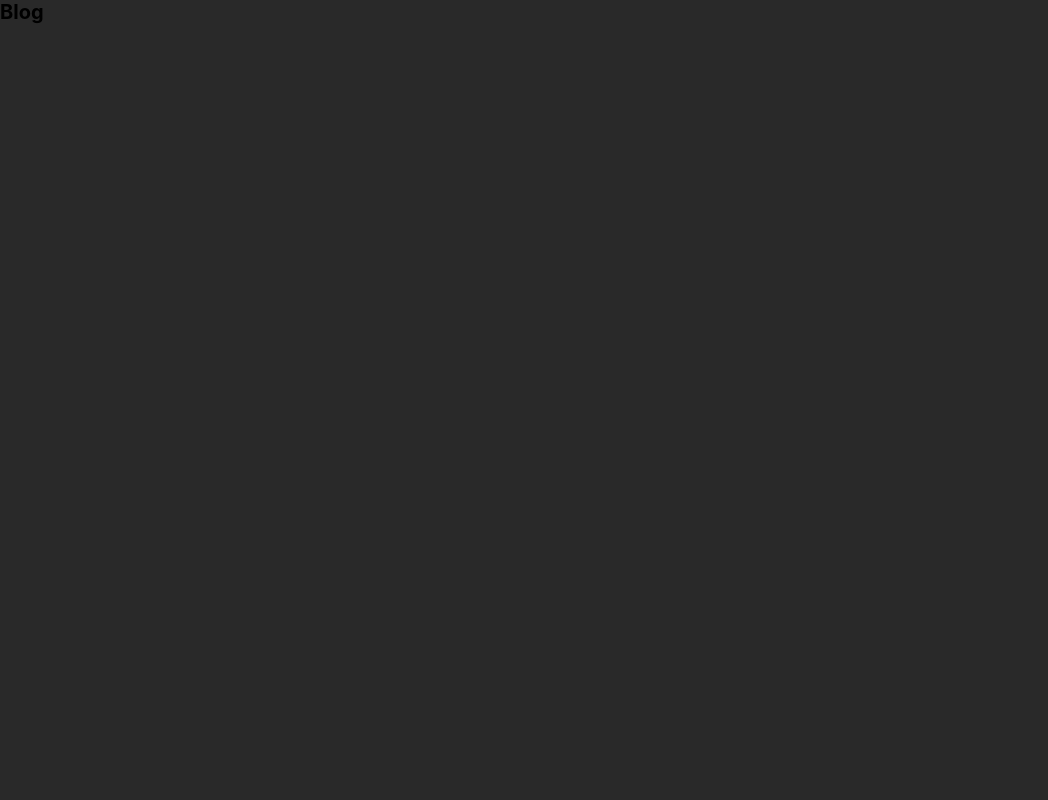
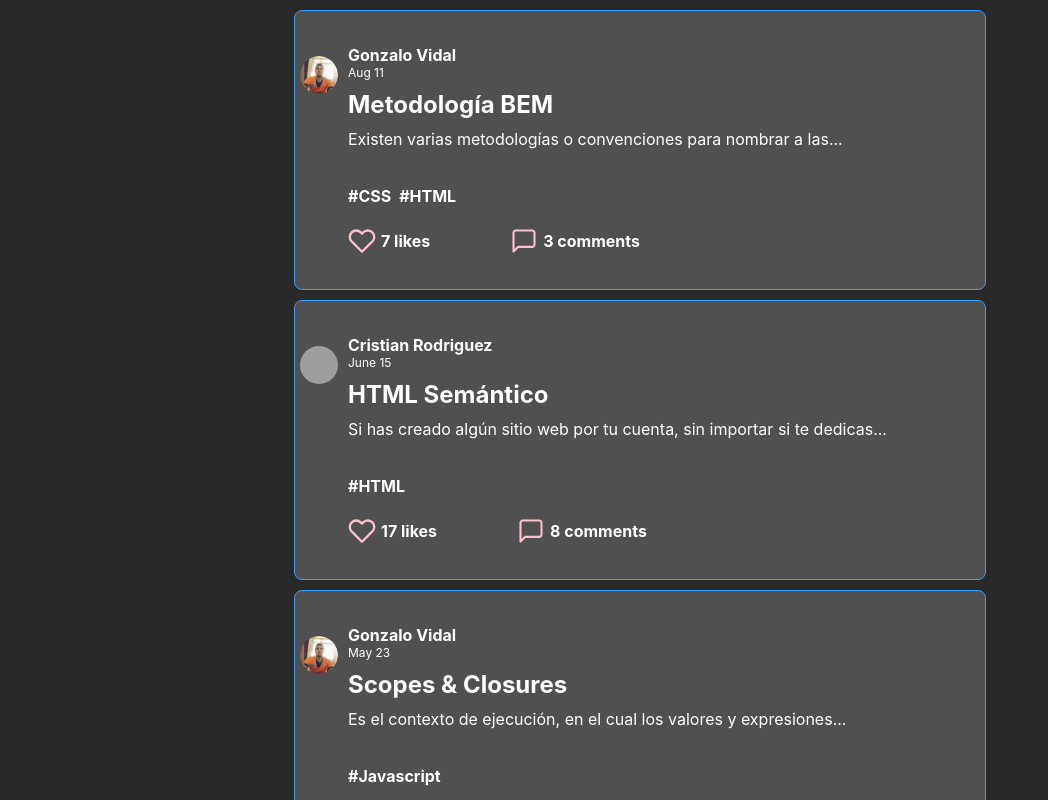
Before and after one commit to bit-hug-learning/blog, a Next.js app: page /blog in a window 1280 px wide. Shown: the top 800 px of the page, without its empty margins (0-1048 px from the left). Built offline with nearby package versions, Linux system fonts and the light colour scheme; grey boxes are pictures that could not be loaded.

Commit message:
Add more styles to the component

```diff
--- a/components/Post/index.js
+++ b/components/Post/index.js
@@ -1,22 +1,22 @@
 import React from 'react';
 import PostContainer from 'components/Post/styles';
+
 
 function Post(props) {
   return(
     <PostContainer>
     <article className="post">
-      <img className="post__image" src={props.image} alt="avatar" />
+      <a href="">
+        <img className="post__image" src={props.image} alt="avatar" width="38" height="38"/>
+      </a>
       <section className="post__body">
-        <p className="post__autor">{props.autor}</p>
+        <a href="" className="post__autor">{props.autor}</a>
         <p className="post__date">{props.date}</p>
-        <h2 className="post__title">{props.title}</h2>
+        <h2 className="post__title"><a href="">{props.title}</a></h2>
         <p className="post__copy">{props.copy}
         </p>
         <div className="post__hashtags-container">
-          {/* Estos datos salen con un map a un arreglo: */}
-
           {props.hashtags.map(hash => <p className="post__hashtag">{hash}</p>)}
-          {/* <p className="post__hashtag">#HTML</p> */}
         </div>
 
         <section className="post__cta">
--- a/components/Post/styles.js
+++ b/components/Post/styles.js
@@ -7,28 +7,33 @@
 const PostContainer = styled.div`
     .post {
       display: flex;
-      justify-content: center;
+      justify-content: flex-start;
       align-items: flex-start;
-      width: 350px;
-      height: 280px;
-      margin: 5px 0;
+      width: 95%;
+      min-width: 320px;
+      max-width: 692px;
+      min-height: 280px;
+      padding: 10px 10px 10px 0;
+      margin: 10px auto;
       font-size: ${theme.size.m};
       color: ${theme.dark.text};
       background-color: ${theme.dark.postPrimary};
       border: 1px solid ${theme.dark.borderPrimary};
       border-radius: 8px;
 
+      &:hover {
+        background-color: ${theme.dark.postPrimaryHover};
+      }
+
       &__image {
-        width: 38px;
-        height: 38px;
         margin: 5px;
-        margin-top: 25px;
+        margin-top: 35px;
         border-radius: 50%;
       }
 
       &__body {
-        padding: 25px;
-        padding-left: 5px;
+        margin: auto 0;
+        margin-left: 5px;
       }
 
       &__autor {
@@ -43,10 +48,13 @@
         margin: 10px 0;
       }
 
+      &__copy {
+        min-height: 42px;
+      }
+
       &__hashtags-container {
         display: flex;
         margin: 15px 0;
-        /* justify-content: flex-start; */
 
         .post__hashtag {
           margin-bottom: 6px;
@@ -57,20 +65,47 @@
 
       &__cta {
         display: flex;
-        justify-content: space-between;
+        justify-content: flex-start;
+        @media (max-width: 365px) {
+          font-size: ${theme.size.s};
+        }
+        font-weight: bold;
 
-        .post__like-img {
+        .post__like, .post__comment {
+          display: flex;
+          align-items: center;
+          margin-right: 20px;
+
+          @media (min-width: ${theme.breakpoints.md}) {
+            margin-right: 50px;
+          }
+          @media (min-width: ${theme.breakpoints.lg}) {
+            margin-right: 80px;
+          }
+        }
+
+        .post__like-img, .post__comment-img {
           display: inline-block;
           width: 28px;
           height: 28px;
+          margin-right: 5px;
+          cursor: pointer;
+        }
+
+        .post__like-img {
           background: url(${iconLike}) center/cover no-repeat;
+
+          &:hover {
+            filter: brightness(0) saturate(100%) invert(65%) sepia(64%) saturate(2665%) hue-rotate(307deg) brightness(101%) contrast(99%);
+          }
         }
 
         .post__comment-img {
-          display: inline-block;
-          width: 28px;
-          height: 28px;
           background: url(${iconComment}) center/cover no-repeat;
+
+          &:hover {
+            filter: brightness(0) saturate(100%) invert(71%) sepia(6%) saturate(640%) hue-rotate(274deg) brightness(100%) contrast(90%);
+          }
         }
 
       }
--- a/pages/blog/index.js
+++ b/pages/blog/index.js
@@ -1,3 +1,21 @@
+import Post from 'components/Post/index';
+import postInfo from 'utils/PostInfo';
+
 export default function Blog() {
-  return <h1>Blog</h1>;
+  return (
+    <>
+      {postInfo.map(post => (
+        <Post
+          image={post.image}
+          autor={post.autor}
+          date={post.date}
+          title={post.title}
+          copy={post.copy}
+          hashtags={post.hashtags}
+          likes={post.likes}
+          comments={post.comments}
+        />
+      ))}
+    </>
+  );
 }
--- a/styles/theme.js
+++ b/styles/theme.js
@@ -9,6 +9,7 @@
     primary: '#226698',
     secondary: '#292929',
     postPrimary: '#505050',
+    postPrimaryHover: '#676767',
     postSecondary: '#4a6b83',
     borderPrimary: '#379EFE',
     borderSecondary: '#8000FF',
--- a/utils/PostInfo.js
+++ b/utils/PostInfo.js
@@ -4,7 +4,7 @@
     autor: "Gonzalo Vidal",
     date: "Aug 11",
     title: "Metodología BEM",
-    copy: "Existen varias metodologías o convenciones para nombrar a    las...",
+    copy: "Existen varias metodologías o convenciones para nombrar a las...",
     hashtags: [
       "#CSS", "#HTML"
     ],
@@ -14,7 +14,7 @@
 {
     image: "https://avatars.githubusercontent.com/u/67974483?v=4",
     autor: "Cristian Rodriguez",
-    date: "Aug 11",
+    date: "June 15",
     title: "HTML Semántico",
     copy: "Si has creado algún sitio web por tu cuenta, sin importar si te dedicas...",
     hashtags: [
@@ -23,6 +23,30 @@
     likes: 17,
     comments: 8
 },
+{
+    image: "/src/assets/icons/avatarGV.png",
+    autor: "Gonzalo Vidal",
+    date: "May 23",
+    title: "Scopes & Closures",
+    copy: "Es el contexto de ejecución, en el cual los valores y expresiones...",
+    hashtags: [
+      "#Javascript",
+    ],
+    likes: 15,
+    comments: 4
+},
+{
+    image: "/src/assets/icons/avatarGV.png",
+    autor: "Gonzalo Vidal",
+    date: "March 5",
+    title: "Data Structures - Javascript, a wider vision from a perspective of an ex---",
+    copy: "Comprenden colecciones de valores, las relaciones entre ellos y las funciones y operaciones ...",
+    hashtags: [
+      "#Javascript",
+    ],
+    likes: 152,
+    comments: 151
+},
 
 
 
```
Also changed, not shown: pages/index.js (+0 -16 lines).
